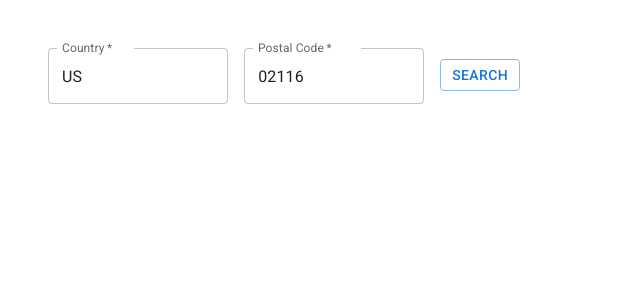
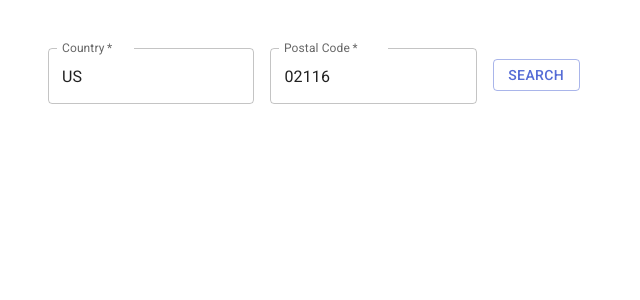
Before and after one commit to admiral9200/ecohabit, a React (Create React App) app in the folder client/: page / in a window 1280 px wide. Shown: the top 300 px of the page, without its empty margins (0-640 px from the left). Built offline with nearby package versions, Linux system fonts and the light colour scheme.

Commit message:
add global theme and a css reset provided by mui

```diff
--- a/client/src/index.js
+++ b/client/src/index.js
@@ -1,13 +1,18 @@
-import React from 'react';
-import ReactDOM from 'react-dom/client';
-import './index.css';
-import App from './App';
-import reportWebVitals from './reportWebVitals';
+import React from "react";
+import ReactDOM from "react-dom/client";
+import "./index.css";
+import App from "./App";
+import reportWebVitals from "./reportWebVitals";
+import { ThemeProvider, CssBaseline } from "@mui/material/";
+import theme from "./theme";
 
-const root = ReactDOM.createRoot(document.getElementById('root'));
+const root = ReactDOM.createRoot(document.getElementById("root"));
 root.render(
   <React.StrictMode>
-    <App />
+    <ThemeProvider theme={theme}>
+      <CssBaseline />
+      <App />
+    </ThemeProvider>
   </React.StrictMode>
 );
 
--- /dev/null
+++ b/client/src/theme/index.js
@@ -0,0 +1,20 @@
+import { createTheme } from "@mui/material/styles";
+
+const theme = createTheme({
+  palette: {
+    primary: {
+      main: "#556cd6",
+    },
+    secondary: {
+      main: "#19857b",
+    },
+    error: {
+      main: "#f44336",
+    },
+    background: {
+      default: "#fff",
+    },
+  },
+});
+
+export default theme;
```
